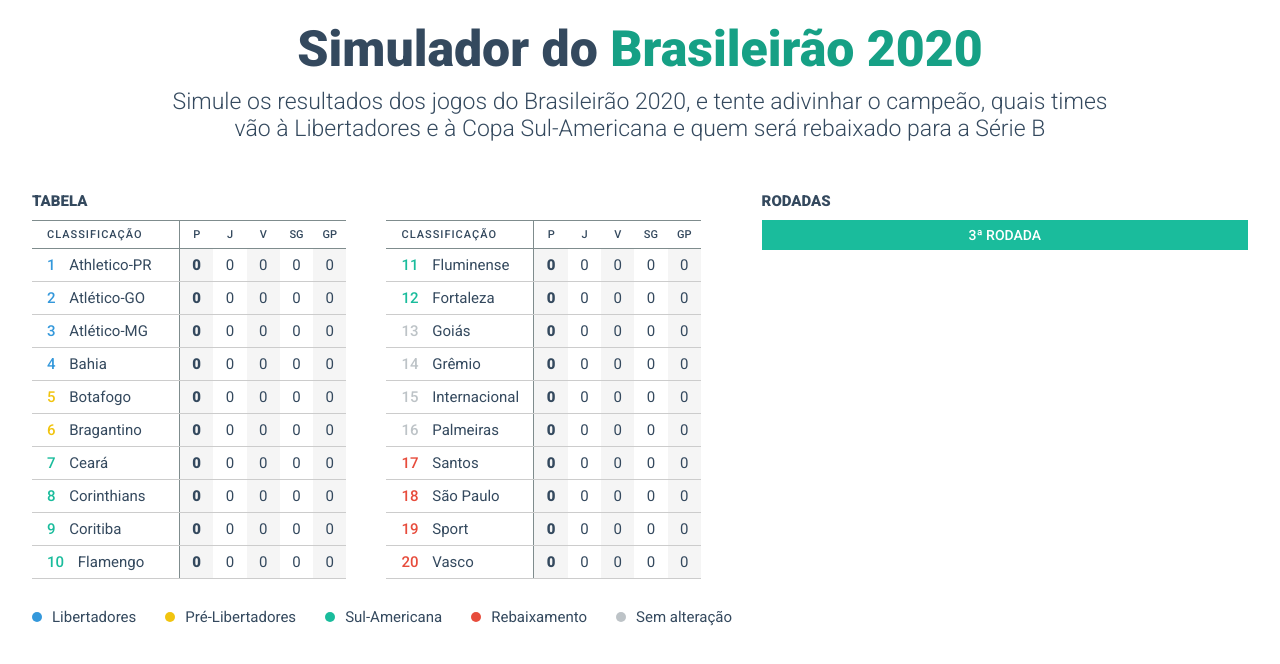
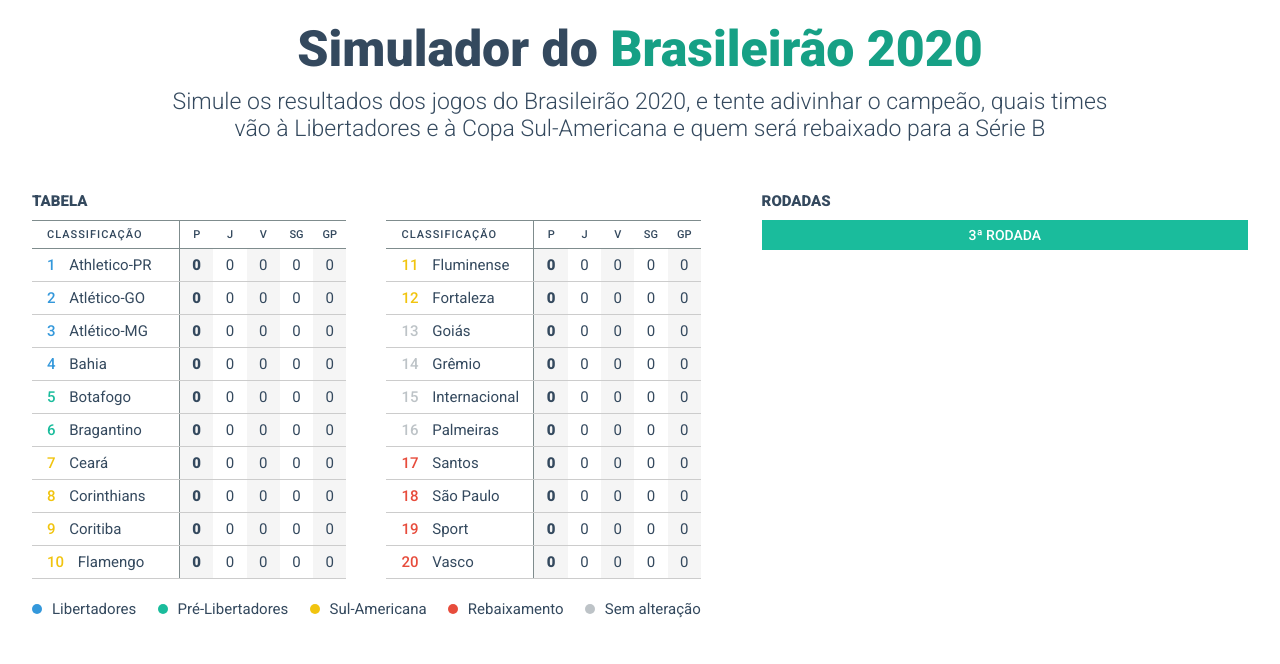
Before and after one commit to Marlysson/SimuladorBrasileirao, a Vue app: page / in a window 1280 px wide. Shown: the top 664 px of the page. Built offline with nearby package versions, Linux system fonts and the light colour scheme; some icons are missing.

Commit message:
Moving CaptionRanking from App to Ranking component.

```diff
--- a/src/App.vue
+++ b/src/App.vue
@@ -19,8 +19,6 @@
 
     </div>
 
-    <CaptionRanking />
-
   </div>
 </template>
 
@@ -29,7 +27,6 @@
 // Components
 import Header from './components/texts/Header.vue';
 import SubHeader from './components/texts/SubHeader.vue';
-import CaptionRanking from './components/CaptionRanking.vue';
 import Ranking from './components/Ranking.vue';
 import Rounds from './components/Rounds.vue';
 
@@ -37,7 +34,6 @@
   name: 'App',
   components: {
     Header, SubHeader,
-    CaptionRanking,
     Ranking, Rounds
   }
 
@@ -63,7 +59,7 @@
   display: flex;
   flex-direction: row;
   justify-content: space-between;
-  margin:50px auto 15px;
+  margin:50px auto;
   height:400px;
 }
 
--- a/src/components/CaptionRanking.vue
+++ b/src/components/CaptionRanking.vue
@@ -60,7 +60,8 @@
         align-items: center;
 
         list-style-type: none;
-        width:700px;
+        width:100%;
+        margin-top:20px;
     }
 
     .caption-icon{
--- a/src/components/Ranking.vue
+++ b/src/components/Ranking.vue
@@ -9,6 +9,8 @@
             <RankingSection :teams="last" />
         </div>
 
+        <CaptionRanking />
+
     </div>
 
 </template>
@@ -17,6 +19,7 @@
 
 // Components
 import RankingSection from '../components/RankingSection.vue'
+import CaptionRanking from '../components/CaptionRanking.vue'
 
 // Services
 import TeamGenerator from '../services/generators/teams.js'
@@ -25,7 +28,7 @@
 
     props : ["title"],
 
-    components : { RankingSection },
+    components : { RankingSection, CaptionRanking },
 
     data(){
         return {
--- a/src/services/data.js
+++ b/src/services/data.js
@@ -104,8 +104,8 @@
 
 const COLOR_BY_RANKING = {
     "libertadores" : "#3498db",
-    "pre_libertadores" : "#f1c40f",
-    "sul_americana" : "#1abc9c",
+    "pre_libertadores" : "#1abc9c",
+    "sul_americana" : "#f1c40f",
     "rebaixamento" : "#e74c3c",
     "nenhum" : "#bdc3c7"
 }
```
